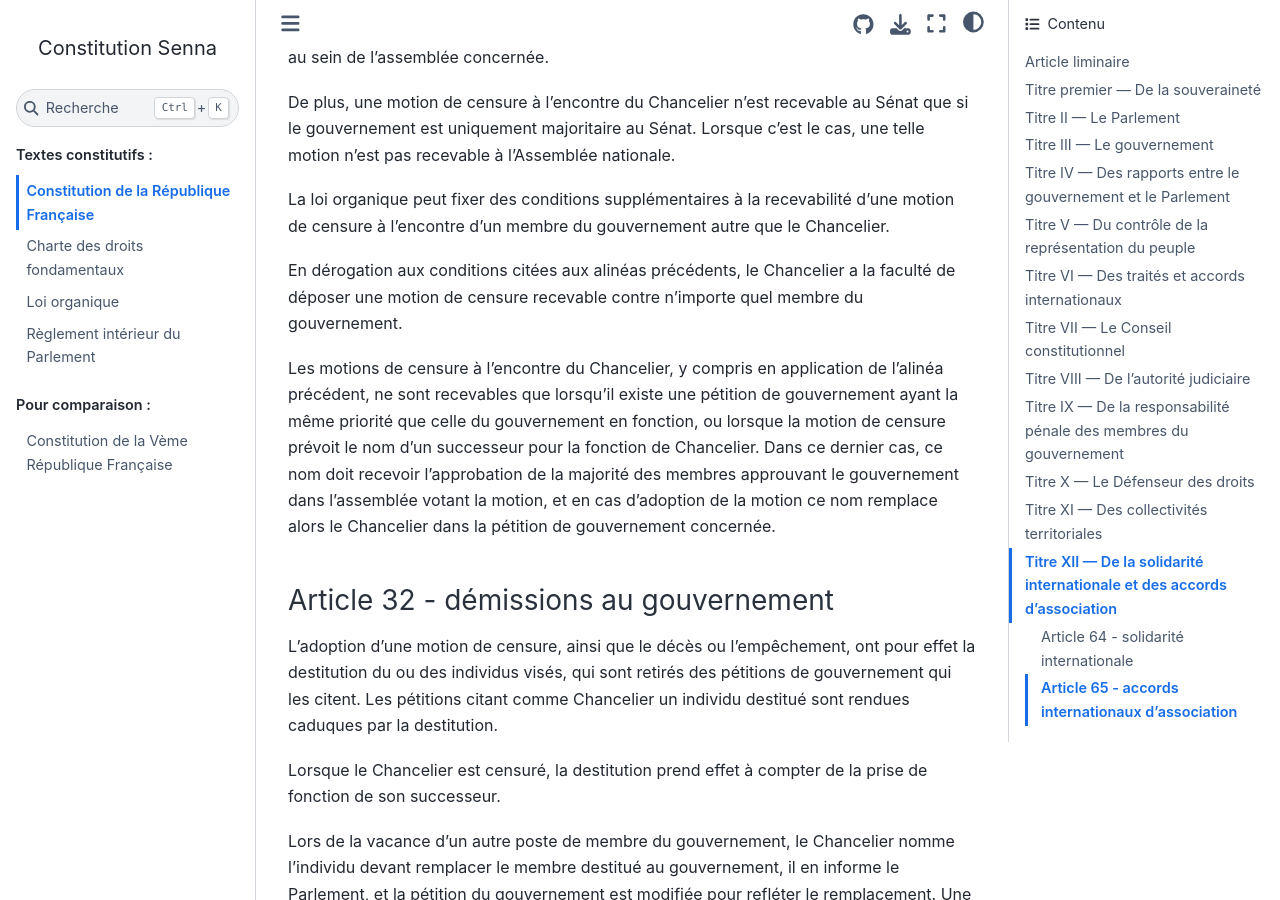
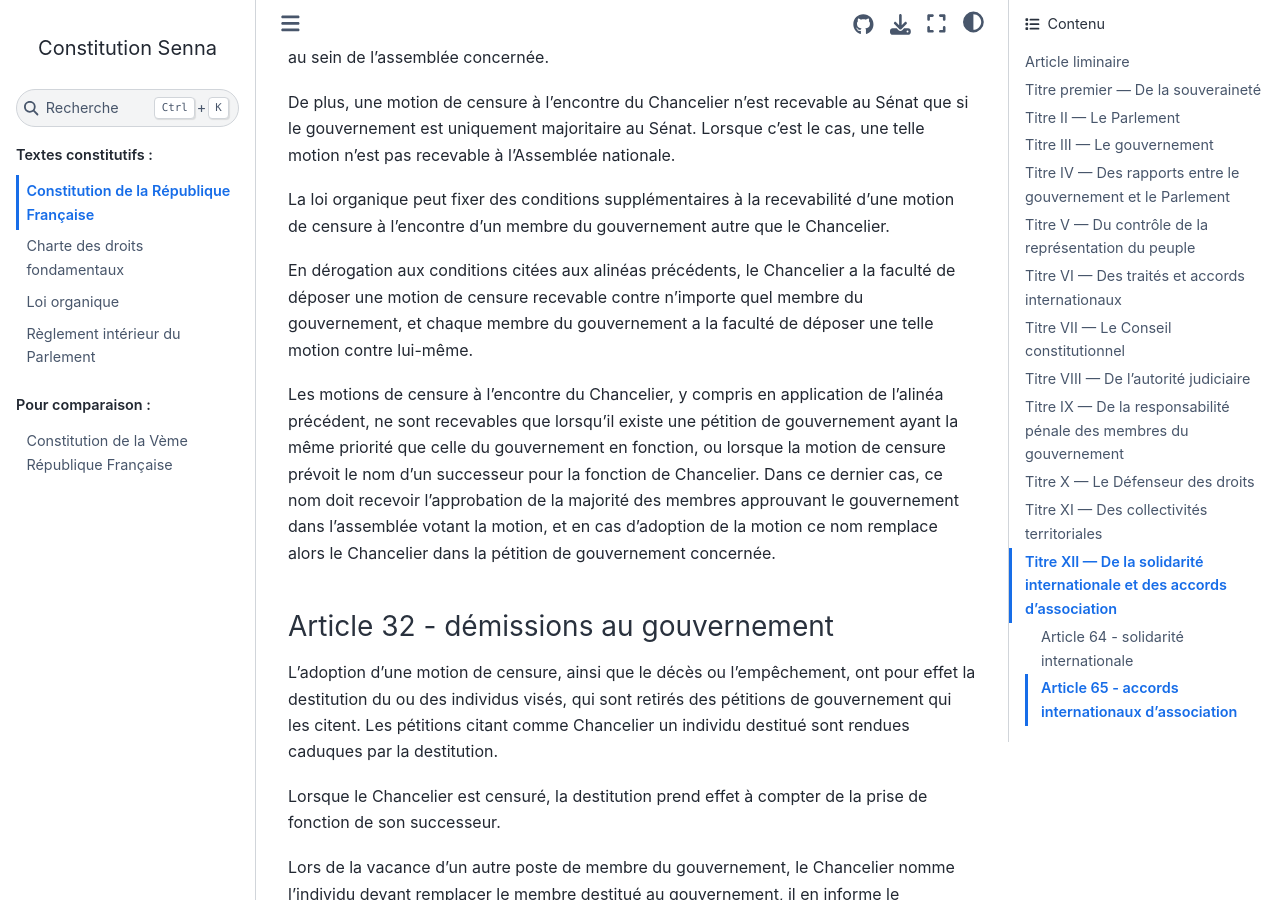
Before and after one commit to Gouvernathor/senna, a Sphinx documentation site: the page built from source/constitution.rst, in a window 1280 px wide and 900 px high, scrolled down 10664 px. Built offline with Sphinx 7.4.7 and the Sphinx Book theme 1.1.4, drawn with Linux system fonts in a browser that asks for light colours.

Commit message:
démission (auto-censure) de membres du gouvernement

```diff
--- a/source/constitution.rst
+++ b/source/constitution.rst
@@ -272,7 +272,7 @@
 
 La loi organique peut fixer des conditions supplémentaires à la recevabilité d'une motion de censure à l'encontre d'un membre du gouvernement autre que le Chancelier.
 
-En dérogation aux conditions citées aux alinéas précédents, le Chancelier a la faculté de déposer une motion de censure recevable contre n'importe quel membre du gouvernement.
+En dérogation aux conditions citées aux alinéas précédents, le Chancelier a la faculté de déposer une motion de censure recevable contre n'importe quel membre du gouvernement, et chaque membre du gouvernement a la faculté de déposer une telle motion contre lui-même.
 
 Les motions de censure à l'encontre du Chancelier, y compris en application de l'alinéa précédent, ne sont recevables que lorsqu'il existe une pétition de gouvernement ayant la même priorité que celle du gouvernement en fonction, ou lorsque la motion de censure prévoit le nom d'un successeur pour la fonction de Chancelier. Dans ce dernier cas, ce nom doit recevoir l'approbation de la majorité des membres approuvant le gouvernement dans l'assemblée votant la motion, et en cas d'adoption de la motion ce nom remplace alors le Chancelier dans la pétition de gouvernement concernée.
 
```
